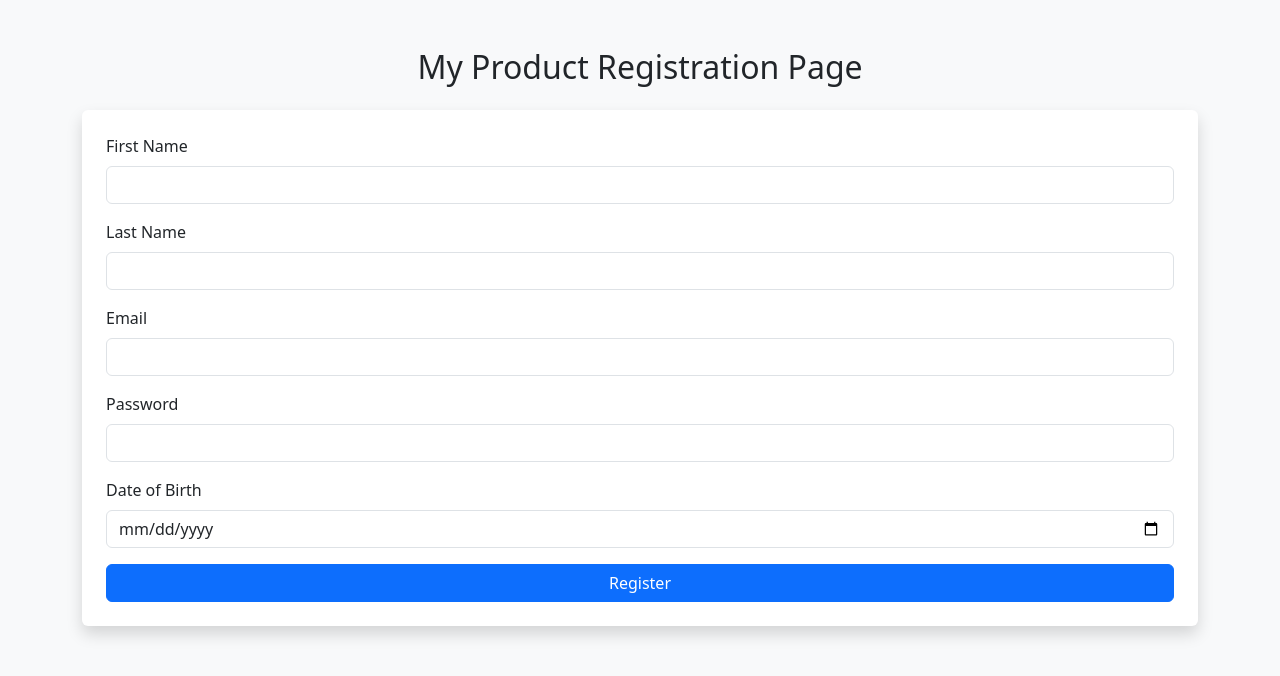
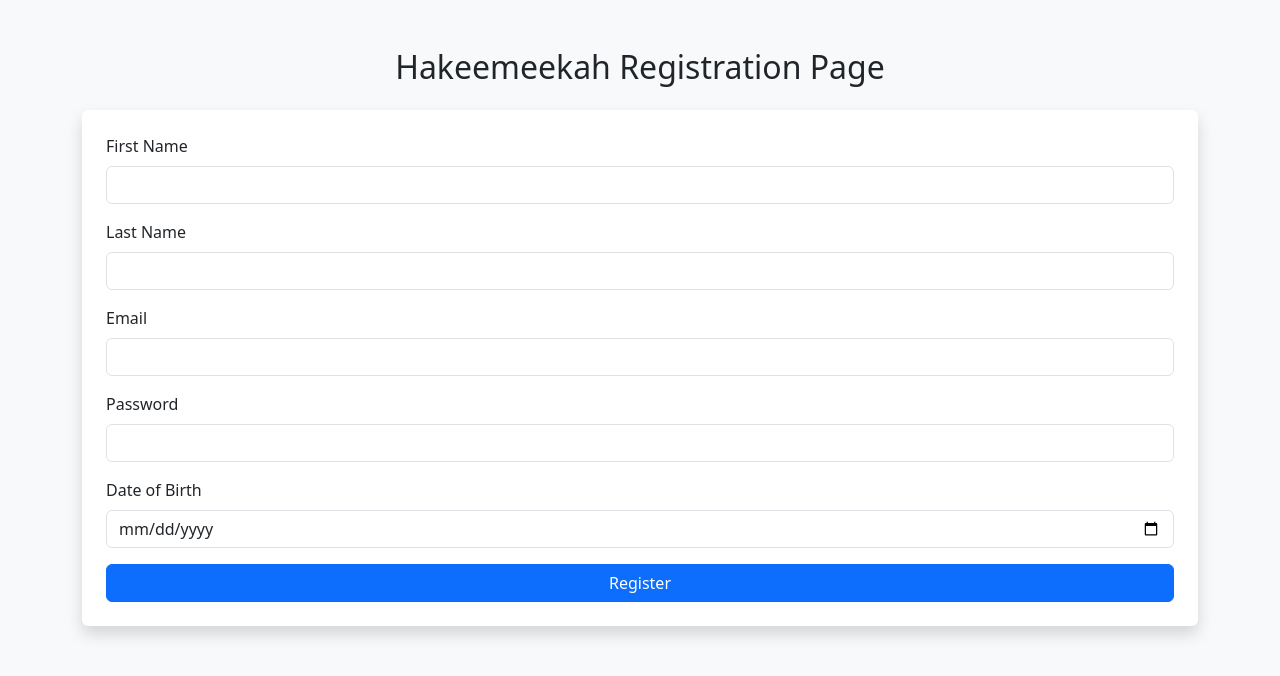
Before and after one commit to Hakeemeekah/hakeemeekah.github.io, a plain HTML site: page LAB5/Mywebsite.html in a window 1280 px wide. Drawn offline with nearby package versions, Linux system fonts and the light colour scheme.

Commit message:
Update Mywebsite.html

```diff
--- a/LAB5/Mywebsite.html
+++ b/LAB5/Mywebsite.html
@@ -9,7 +9,7 @@
 
 <body class="bg-light">
   <div class="container mt-5">
-    <h2 class="text-center mb-4">My Product Registration Page</h2>
+    <h2 class="text-center mb-4">Hakeemeekah Registration Page</h2>
     <form id="regForm" class="p-4 shadow bg-white rounded">
       <div class="mb-3">
         <label class="form-label">First Name</label>
```
